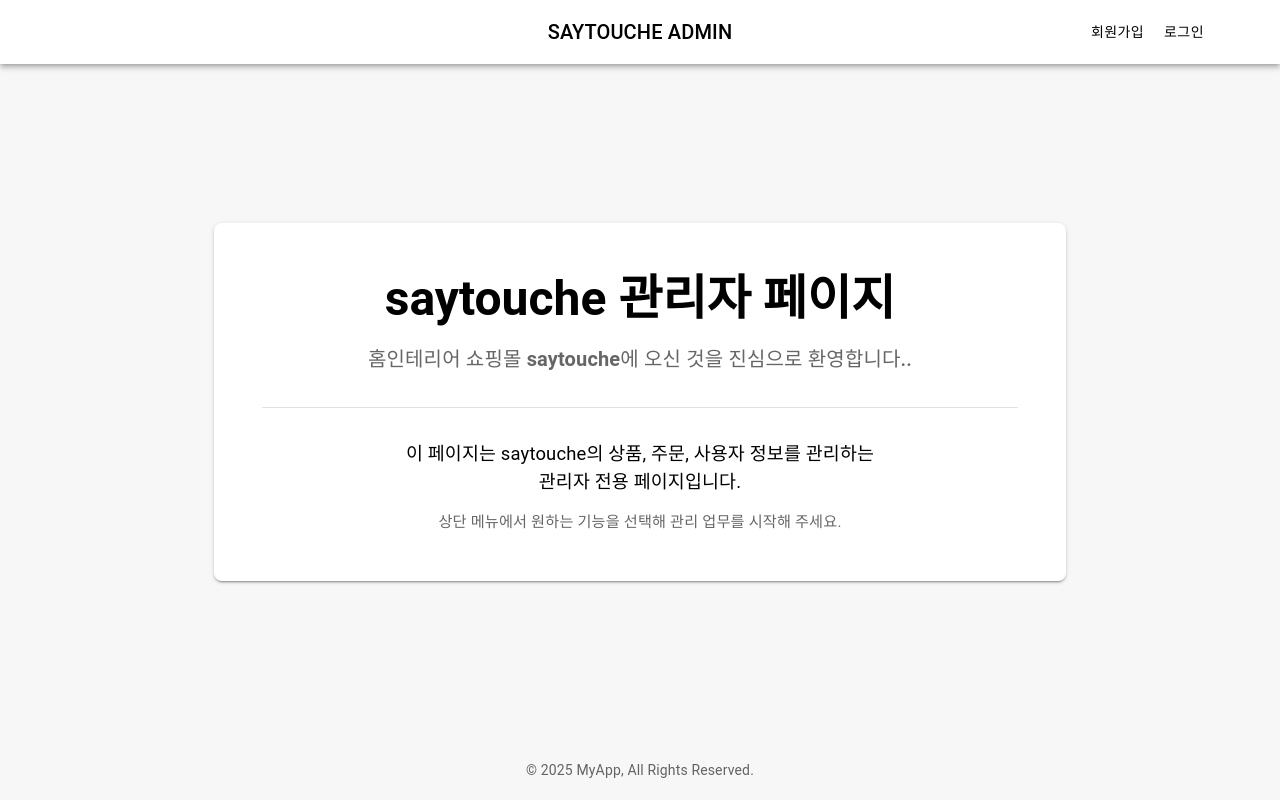
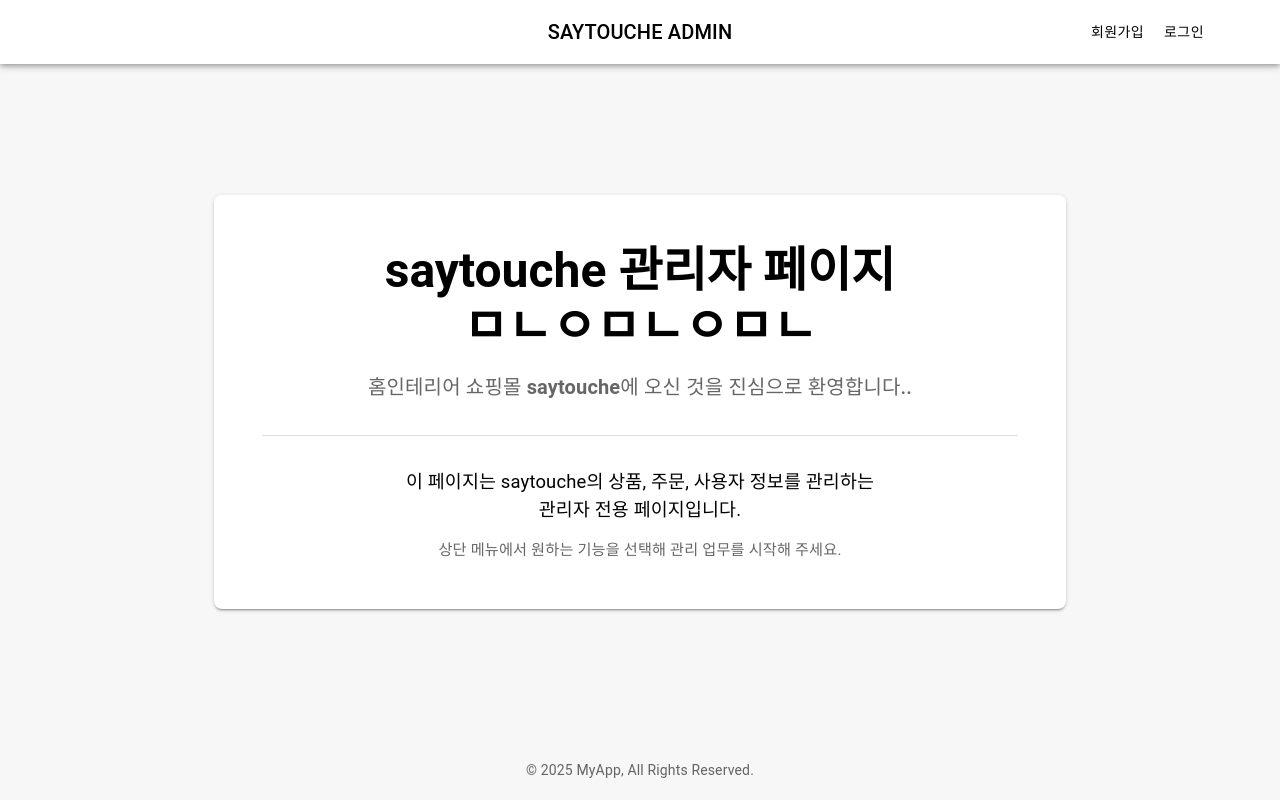
Before and after one commit to HanJongKyun/say4team_admin, a React (Vite) app: page / in a window 1280 px wide. Built offline with nearby package versions, Linux system fonts and the light colour scheme.

Commit message:
깃허브 액션 테스트 7

```diff
--- a/src/components/Home.jsx
+++ b/src/components/Home.jsx
@@ -24,7 +24,7 @@ const Home = () => {
           gutterBottom
           sx={{ wordBreak: 'keep-word' }}
         >
-          saytouche 관리자 페이지
+          saytouche 관리자 페이지 ㅁㄴㅇㅁㄴㅇㅁㄴ
         </Typography>
 
         <Typography variant='h6' color='text.secondary' sx={{ mb: 4 }}>
```
